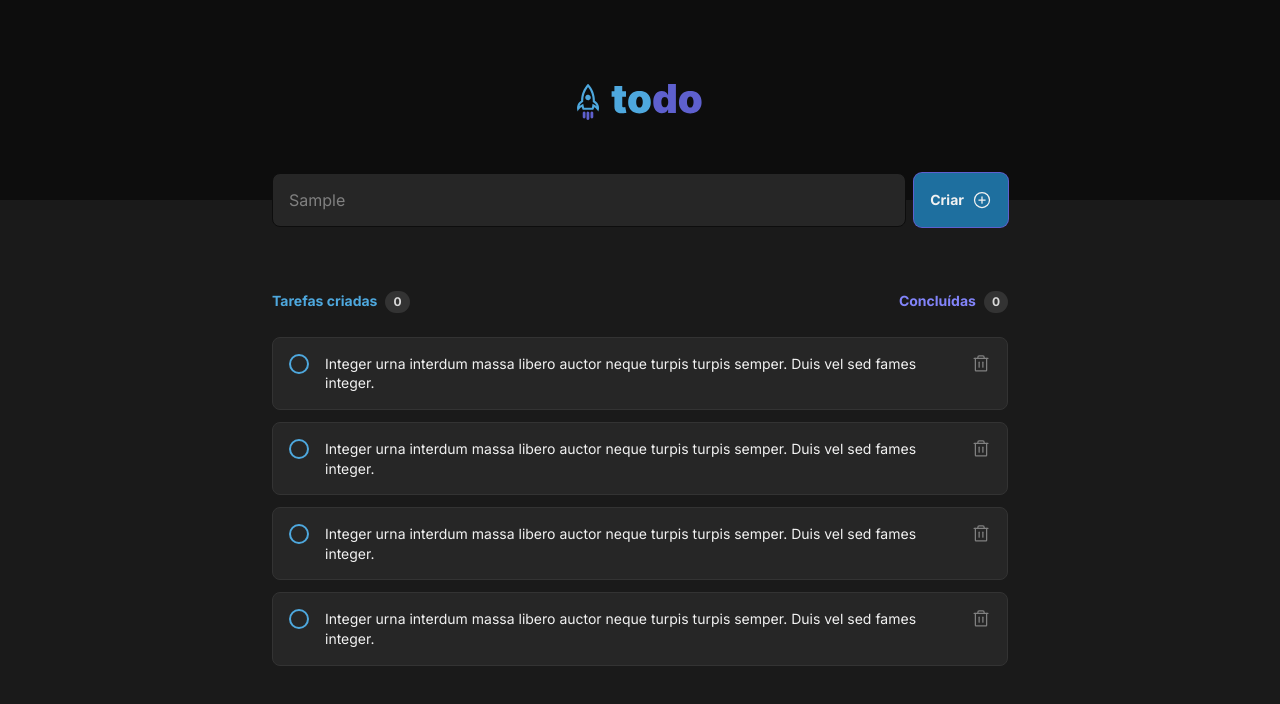
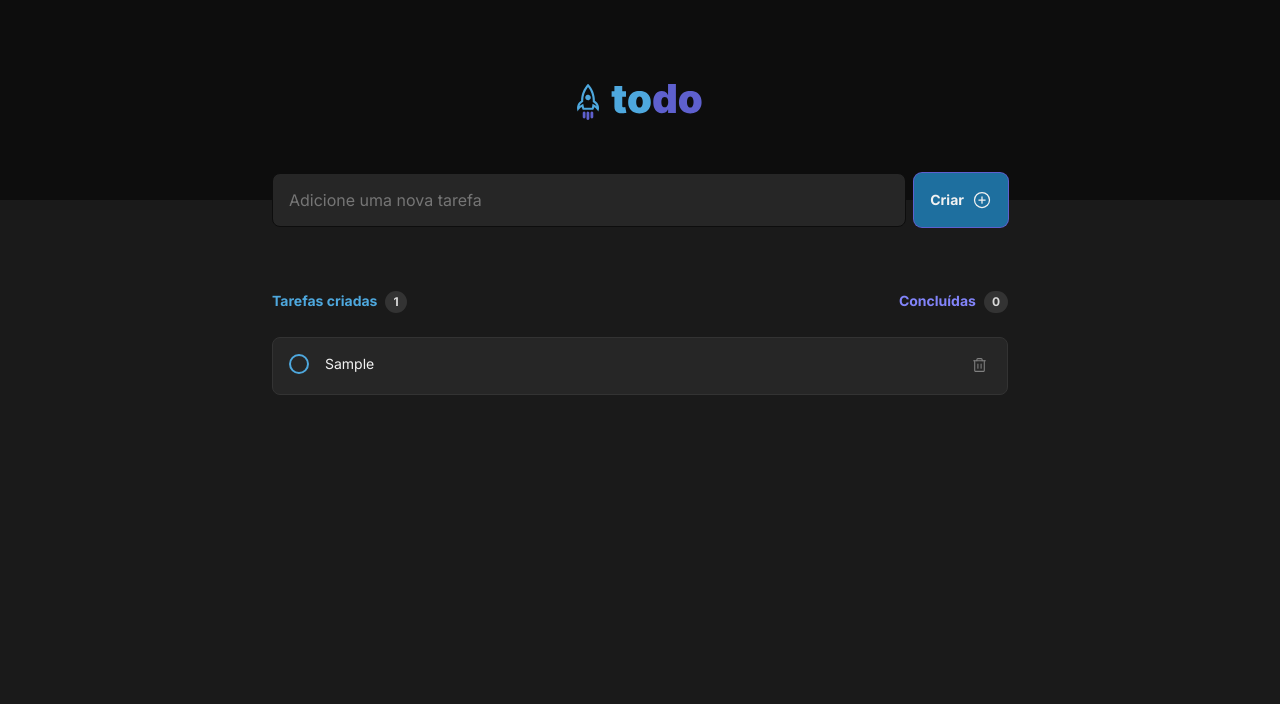
Before and after one commit to PabloXT14/Ignite-Todo, a React (Vite) app: page / in a window 1280 px wide. Both pictures are taken after typing "Sample" into the empty fields and a click on the button "Criar". Shown: the top 704 px of the page. Built offline with nearby package versions, Linux system fonts and the light colour scheme.

Commit message:
feat: almoust finished aplication

```diff
--- a/src/components/Task/index.tsx
+++ b/src/components/Task/index.tsx
@@ -1,20 +1,35 @@
 import { Trash } from 'phosphor-react';
+import { Task } from '../TaskList';
+
 import styles from './styles.module.css';
-import { v4 as uuidv4 } from 'uuid';
 
-export function Task() {
-    const tempId = uuidv4();
+interface TaskProps extends Task {
+    onHandleTaskDone: (id: string) => void;
+    onHandleDeleteTask: (id: string) => void;
+}
+
+export function TaskItem(props: TaskProps) {
 
     return (
         <div className={styles.container}>
             <div className={styles.checkboxContainer}>
-                <input type="checkbox" id={tempId} />
-                <label htmlFor={tempId}></label>
+                <input
+                    type="checkbox"
+                    id={props.id}
+                    onClick={() => props.onHandleTaskDone(props.id)}
+                />
+                <label htmlFor={props.id}></label>
             </div>
-            <p className={styles.content}>
-                Integer urna interdum massa libero auctor neque turpis turpis semper. Duis vel sed fames integer.
+            <p className={props.done ? styles.contentWithline : styles.content}>
+                {props.content}
             </p>
-            <Trash size={20}/>
+            <button
+                type='button'
+                className={styles.deleteButton}
+                onClick={() => props.onHandleDeleteTask(props.id)}
+            >
+                <Trash size={17}/>
+            </button>
         </div>
     );
 }
--- a/src/components/Task/styles.module.css
+++ b/src/components/Task/styles.module.css
@@ -20,6 +20,14 @@
     font-weight: 400;
 
     color: var(--gray-100);
+}
+
+.contentWithline {
+    flex: 1;
+    font-size: 0.875rem;
+    font-weight: 400;
+    text-decoration-line: line-through;
+    color: var(--gray-300);
 }
 
 .container .checkboxContainer {
@@ -55,16 +63,33 @@
 }
 
 .container .checkboxContainer input:checked + label::before {
-    content: '✔';
-    background: var(--purple-900);
+    content: '';
+    background: var(--purple-900) url("../../assets/icon-check.svg") no-repeat center 58% / 0.8rem;
     border-color: var(--purple-900);
 }
 
 .container .checkboxContainer:hover input:checked + label::before {
-    background: var(--purple-500);
+    background-color: var(--purple-500);
     border-color: var(--purple-500);
 }
 
-.container svg {
+.container .deleteButton {
+    display: flex;
+    align-items: center;
+    justify-content: center;
+    width: 1.5rem;
+    height: 1.5rem;
     color: var(--gray-300);
+    background: transparent;
+    border: 0;
+    border-radius: 4px;
+
+    cursor: pointer;
+
+    transition: color .2s ease, background .2s ease;
 }
+
+.container .deleteButton:hover {
+    background: var(--gray-400);
+    color: var(--danger-500);
+}
--- a/src/components/TaskList/index.tsx
+++ b/src/components/TaskList/index.tsx
@@ -1,35 +1,76 @@
 import { PlusCircle } from 'phosphor-react';
-import { FormEvent, useState } from 'react';
+import { ChangeEvent, FormEvent, useState } from 'react';
 import { v4 as uuidv4 } from 'uuid';
 import Clipboard from '../../assets/Clipboard.svg';
-import { Task } from '../Task';
+import { TaskItem } from '../Task';
 
 import styles from './styles.module.css';
 
-interface Task {
+export interface Task {
     id: string;
     content: string;
     done: boolean;
 }
 
 export function TaskList() {
-    const [tasks, setTasks] = useState<Task[]>([
-        {id: uuidv4(), content: 'Item 1', done: false},
-        {id: uuidv4(), content: 'Item 2', done: false},
-        {id: uuidv4(), content: 'Item 3', done: false},
-        {id: uuidv4(), content: 'Item 4', done: false},
-    ]);
+    const [tasks, setTasks] = useState<Task[]>([]);
+    const [newTaskText, setNewTaskText] = useState('');
+
+    const totalTasks = tasks.length;
+    const tasksFinished = tasks.reduce((acc, task) => {
+        if(task.done) {
+            acc += 1;
+        }
+        return acc;
+    }, 0)
 
 
     function handleCreateNewTask(event: FormEvent) {
         event.preventDefault();
+
+        const newTask: Task = {
+            id: uuidv4(),
+            content: newTaskText,
+            done: false
+        }
+
+        setTasks([...tasks, newTask]);
+        setNewTaskText('');
+
+    }
+
+    function handleChangeTaskInputText(event: ChangeEvent<HTMLInputElement>) {
+        setNewTaskText(event.target.value);
+    }
+
+    function handleTaskDone(id: string) {
+        const tasksUpdated = tasks.filter(task => {
+            if(task.id === id) {
+                task.done = !task.done;
+            }
+            return task
+        });
+
+        setTasks(tasksUpdated);
+    }
+
+    function handleDeleteTask(id: string) {
+        const tasksUpdated = tasks.filter(task => task.id !== id);
+
+        setTasks(tasksUpdated);
     }
 
 
     return (
         <div className={styles.container}>
             <form onSubmit={handleCreateNewTask} className={styles.form}>
-                <input type="text" placeholder='Adicione uma nova tarefa'/>
+                <input
+                    value={newTaskText}
+                    onChange={handleChangeTaskInputText}
+                    type="text"
+                    placeholder='Adicione uma nova tarefa'
+                    required
+                />
                 <button type="submit">
                     Criar <PlusCircle size={20} />
                 </button>
@@ -38,10 +79,16 @@ export function TaskList() {
             <div className={styles.tasksContainer}>
                 <div className={styles.tasksInfo}>
                     <div className={styles.numberOfTasks}>
-                        Tarefas criadas<span className={styles.indicator}>0</span>
+                        Tarefas criadas
+                        <span className={styles.indicator}>
+                            {totalTasks}
+                        </span>
                     </div>
                     <div className={styles.numberOfTasksFinished}>
-                        Concluídas<span className={styles.indicator}>0</span>
+                        Concluídas
+                        <span className={styles.indicator}>
+                            {tasksFinished}
+                        </span>
                     </div>
                 </div>
 
@@ -54,7 +101,14 @@ export function TaskList() {
                 ) : (
                     <div className={styles.listTasks}>
                         {tasks.map(task => (
-                            <Task key={task.id}/>
+                            <TaskItem
+                                key={task.id}
+                                id={task.id}
+                                content={task.content}
+                                done={task.done}
+                                onHandleTaskDone={handleTaskDone}
+                                onHandleDeleteTask={handleDeleteTask}
+                            />
                         ))}
                     </div>
                 )}
```
Also changed, not shown: src/assets/icon-check.svg (added).
